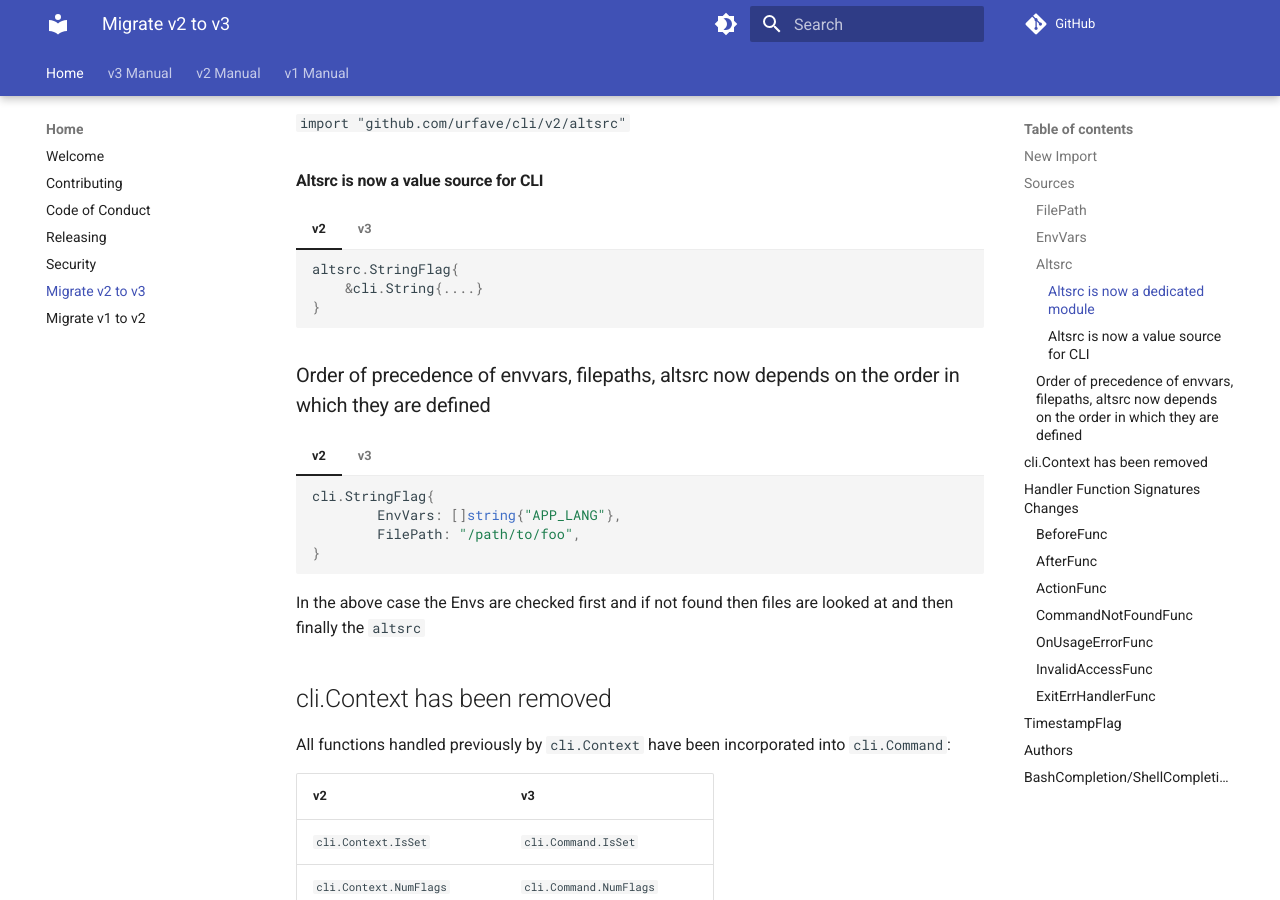
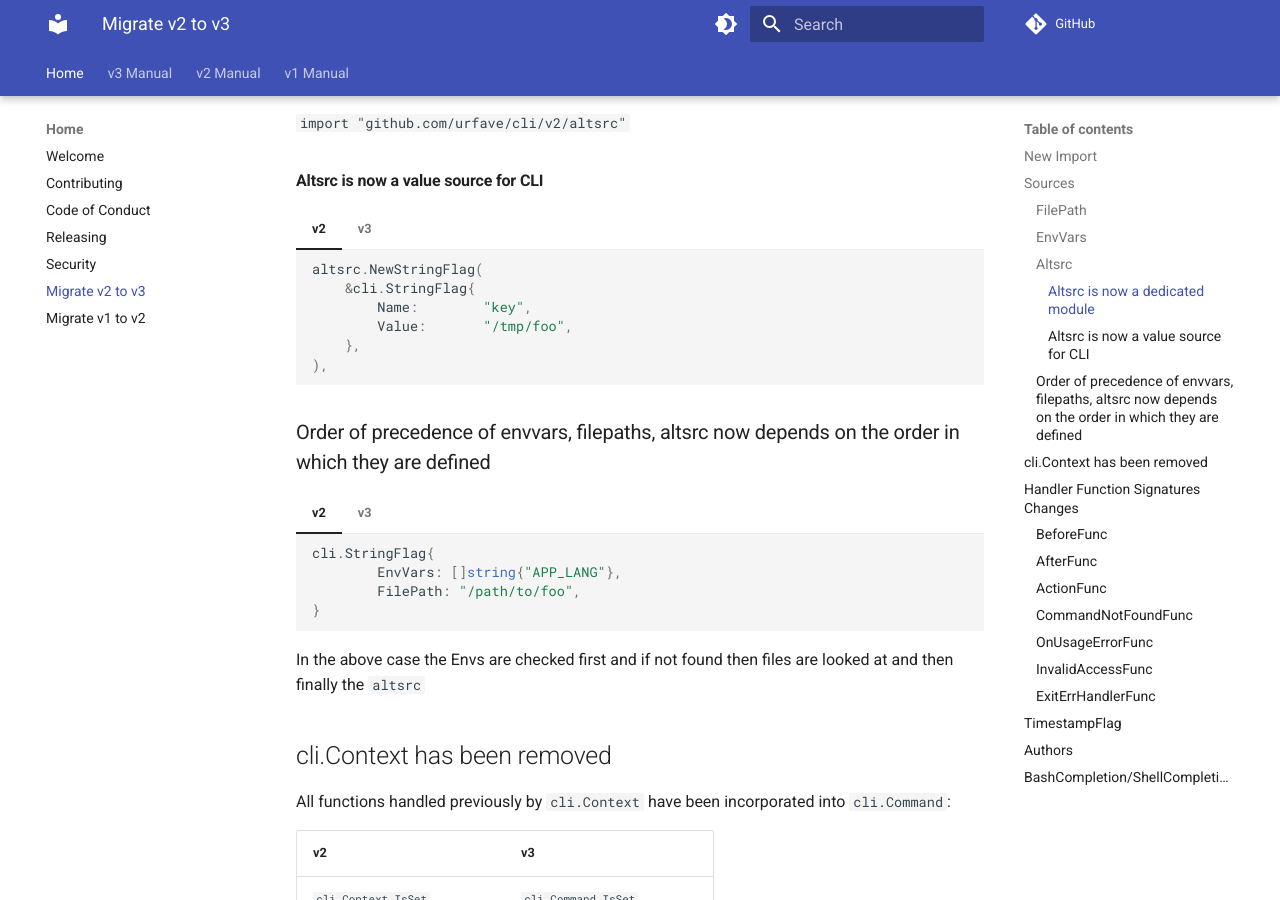
Before and after one commit to urfave/cli, an MkDocs documentation site: the page built from docs/migrate-v2-to-v3.md, in a window 1280 px wide and 900 px high, scrolled down 1245 px. Built offline with MkDocs 1.6.1 and Material for MkDocs 9.7.7, drawn with Linux system fonts in a browser that asks for light colours; comment, search, counter and statistics services are not loaded.

Commit message:
docs: fix altsrc example

````diff
--- a/docs/migrate-v2-to-v3.md
+++ b/docs/migrate-v2-to-v3.md
@@ -82,9 +82,12 @@ Change `EnvVars: "XXXXX"` to `Sources: EnvVars("XXXXX")`.
 === "v2"
 
     ```go
-    altsrc.StringFlag{
-        &cli.String{....}
-    }
+    altsrc.NewStringFlag(
+        &cli.StringFlag{
+            Name:        "key",
+            Value:       "/tmp/foo",
+        },
+    ),
     ```
 
 === "v3"
````
